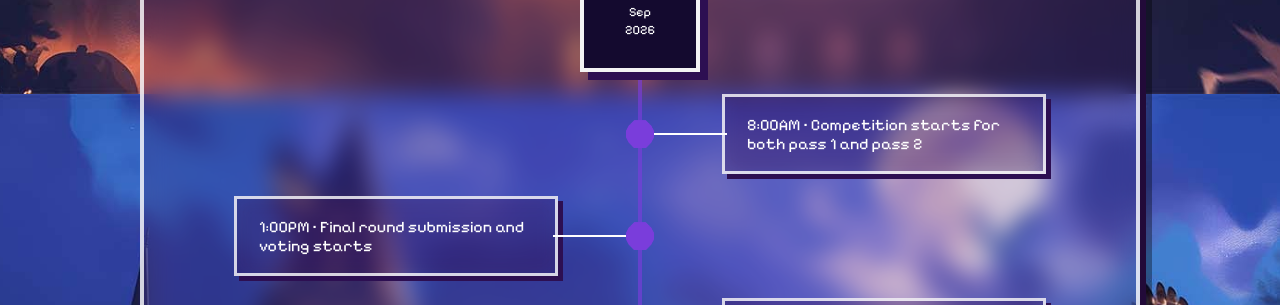
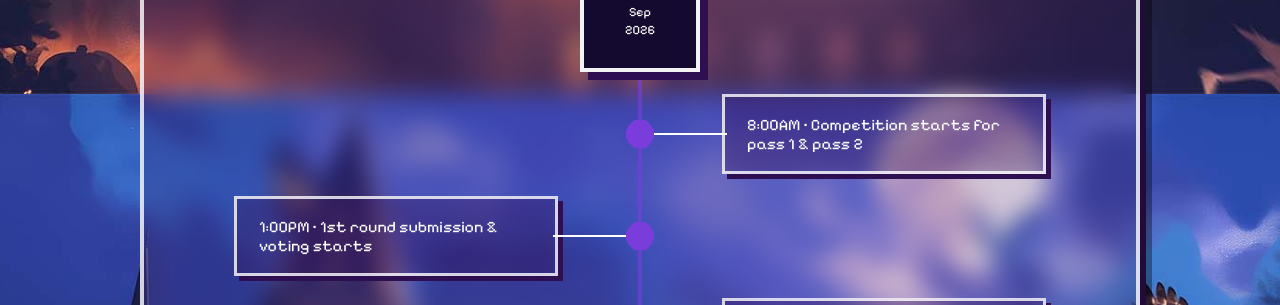
Before and after one commit to RashmiR777/RESOLVE26, a React (Vite) app: page / in a window 1280 px wide. Shown: the part 2306-2611 px from the top of the page. Built offline with nearby package versions, Linux system fonts and the light colour scheme.

Commit message:
timeline text4

```diff
--- a/src/App.jsx
+++ b/src/App.jsx
@@ -148,13 +148,13 @@ Register Now </a>
             <div className="timeline-side" />
             <div className="timeline-marker" />
             <div className="timeline-card">
-              <p>8:00AM • Competition starts for both pass 1 and pass 2</p>
+              <p>8:00AM • Competition starts for pass 1 & pass 2</p>
             </div>
           </div>
 
           <div className="timeline-row timeline-item-row left">
             <div className="timeline-card">
-              <p>1:00PM • Final round submission and voting starts</p>
+              <p>1:00PM • 1st round submission & voting starts</p>
             </div>
             <div className="timeline-marker" />
             <div className="timeline-side" />
```
